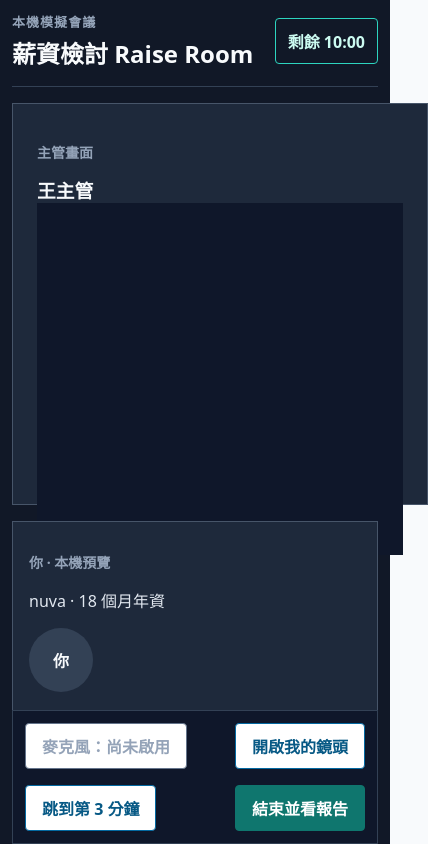
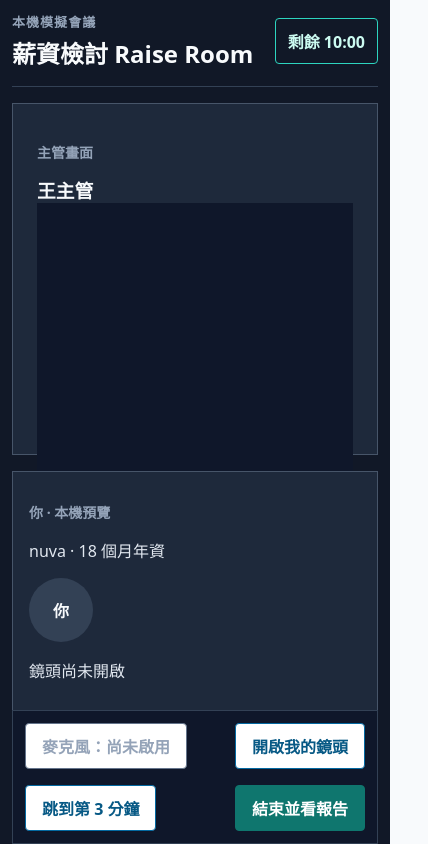
Before and after one commit to meetnuva/raise-room, a React (Vite) app: page / in a window 390 px wide. Both pictures are taken after a click on the button "進入會議大廳". Shown: the top 844 px of the page, 428 px wide, since content can reach past the window. Built offline with nearby package versions, Linux system fonts and the light colour scheme; no server answers.

Commit message:
fix: prevent mobile meeting stage overflow

```diff
--- a/src/styles.css
+++ b/src/styles.css
@@ -216,6 +216,10 @@ button {
   min-width: 0;
 }
 
+.meeting-stages > * {
+  box-sizing: border-box;
+}
+
 .manager-stage {
   flex: 7 1 0;
   min-width: 0;
@@ -230,6 +234,22 @@ button {
   flex: 3 1 18rem;
   gap: 1rem;
   min-width: 0;
+}
+
+@media (max-width: 48rem) {
+  .meeting-stages {
+    flex-direction: column;
+  }
+
+  .manager-stage,
+  .meeting-sidebar {
+    width: 100%;
+    min-width: 0;
+  }
+
+  .manager-stage {
+    min-height: 22rem;
+  }
 }
 
 .local-camera-tile,
```
